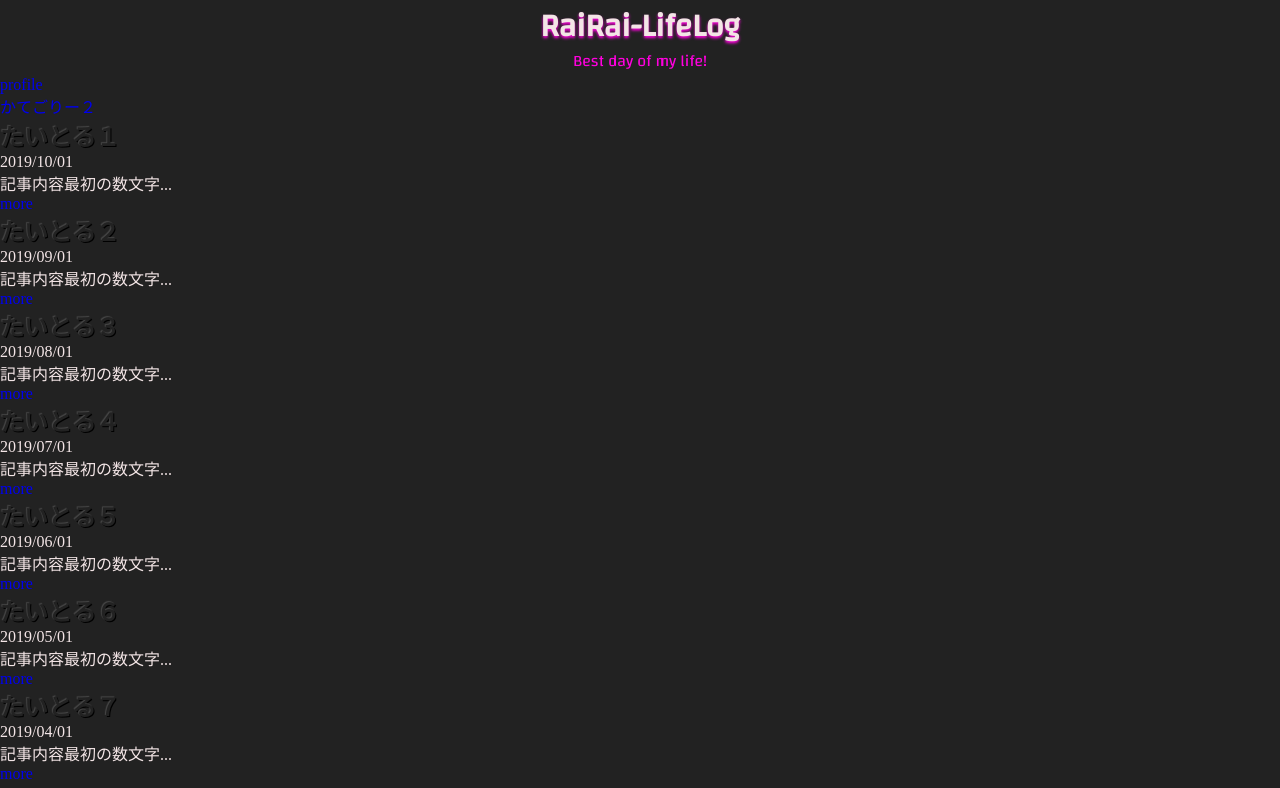
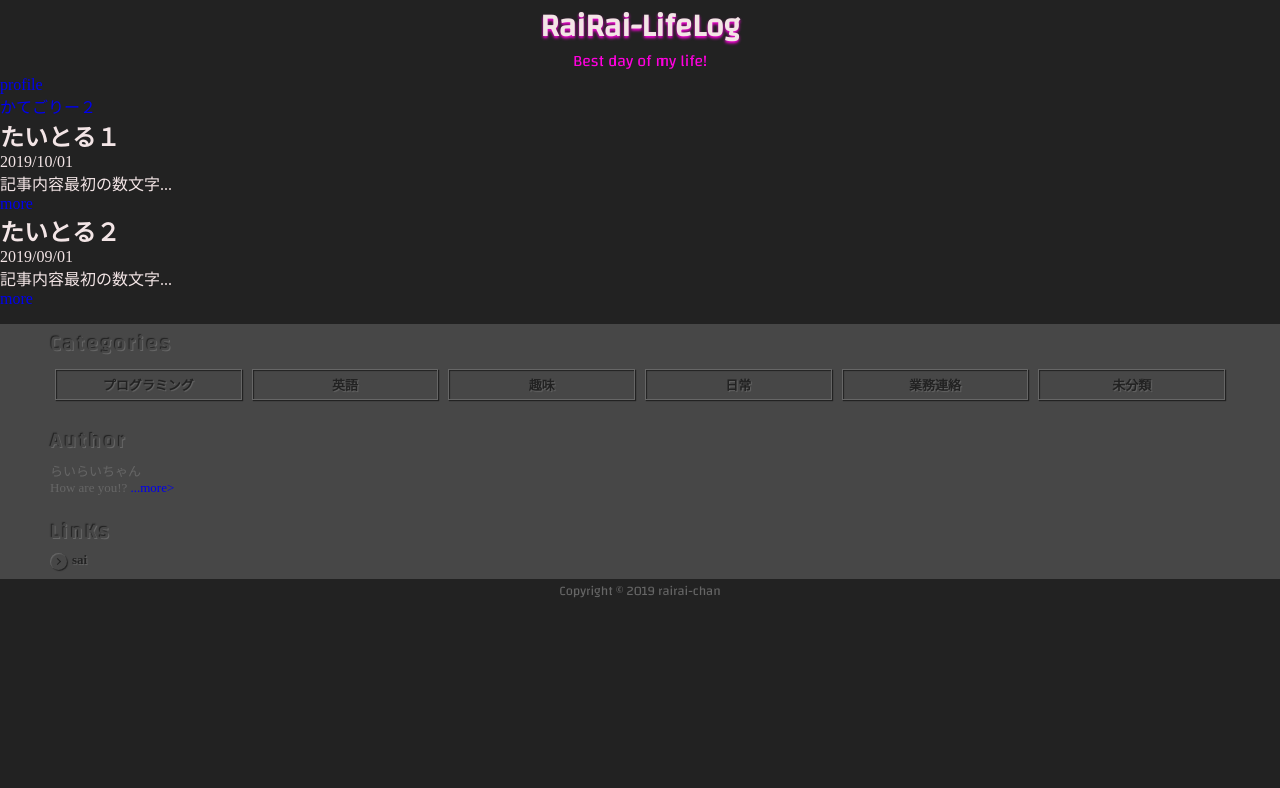
Before and after one commit to rairailife/rrll, a Nuxt app: page / in a window 1280 px wide. Shown: the top 788 px of the page. Built offline with nearby package versions, Linux system fonts and the light colour scheme.

Commit message:
メイン画面

```diff
--- a/pages/index.vue
+++ b/pages/index.vue
@@ -19,34 +19,27 @@ export default {
     return {
       articles: [
         {title: 'たいとる１', date: '2019/10/01', details: '記事内容最初の数文字...', img: 'entry/20190101/img/eyecatch.jpg', url: '/entry/20190101/entry.html'},
-        {title: 'たいとる２', date: '2019/09/01', details: '記事内容最初の数文字...', img: 'entry/20190101/img/eyecatch.jpg', url: '/entry/20190101/entry.html'},
-        {title: 'たいとる３', date: '2019/08/01', details: '記事内容最初の数文字...', img: 'entry/20190101/img/eyecatch.jpg', url: '/entry/20190101/entry.html'},
-        {title: 'たいとる４', date: '2019/07/01', details: '記事内容最初の数文字...', img: 'entry/20190101/img/eyecatch.jpg', url: '/entry/20190101/entry.html'},
-        {title: 'たいとる５', date: '2019/06/01', details: '記事内容最初の数文字...', img: 'entry/20190101/img/eyecatch.jpg', url: '/entry/20190101/entry.html'},
-        {title: 'たいとる６', date: '2019/05/01', details: '記事内容最初の数文字...', img: 'entry/20190101/img/eyecatch.jpg', url: '/entry/20190101/entry.html'},
-        {title: 'たいとる７', date: '2019/04/01', details: '記事内容最初の数文字...', img: 'entry/20190101/img/eyecatch.jpg', url: '/entry/20190101/entry.html'},
-        {title: 'たいとる８', date: '2019/03/01', details: '記事内容最初の数文字...', img: 'entry/20190101/img/eyecatch.jpg', url: '/entry/20190101/entry.html'},
-        {title: 'たいとる９', date: '2019/02/01', details: '記事内容最初の数文字...', img: 'entry/20190101/img/eyecatch.jpg', url: '/entry/20190101/entry.html'},
-        {title: 'たいとる０', date: '2019/01/01', details: '記事内容最初の数文字...', img: 'entry/20190101/img/eyecatch.jpg', url: '/entry/20190101/entry.html'},
+        {title: 'たいとる２', date: '2019/09/01', details: '記事内容最初の数文字...', img: 'entry/20190101/img/eyecatch.jpg', url: '/entry/20190101/entry.html'}
       ]
     }
   }
 }
 </script>
+
 <style scoped>
-.titleList {
-  background-color: #222;
-  color:            #F3E5E6;
+/* .titleList { */
+  /* background-color: #222;
+  color:            #F3E5E6; */
   /* padding:    0;
   margin:     0;
   width:      100%; */
-}
+/* } */
 
 /* .article {
   color: #474747;
 } */
-h2 {
+/* h2 {
   color:       #222;
   text-shadow: -1px -1px 1px #474747, 1px 1px #000000;
-}
+} */
 </style>
```
